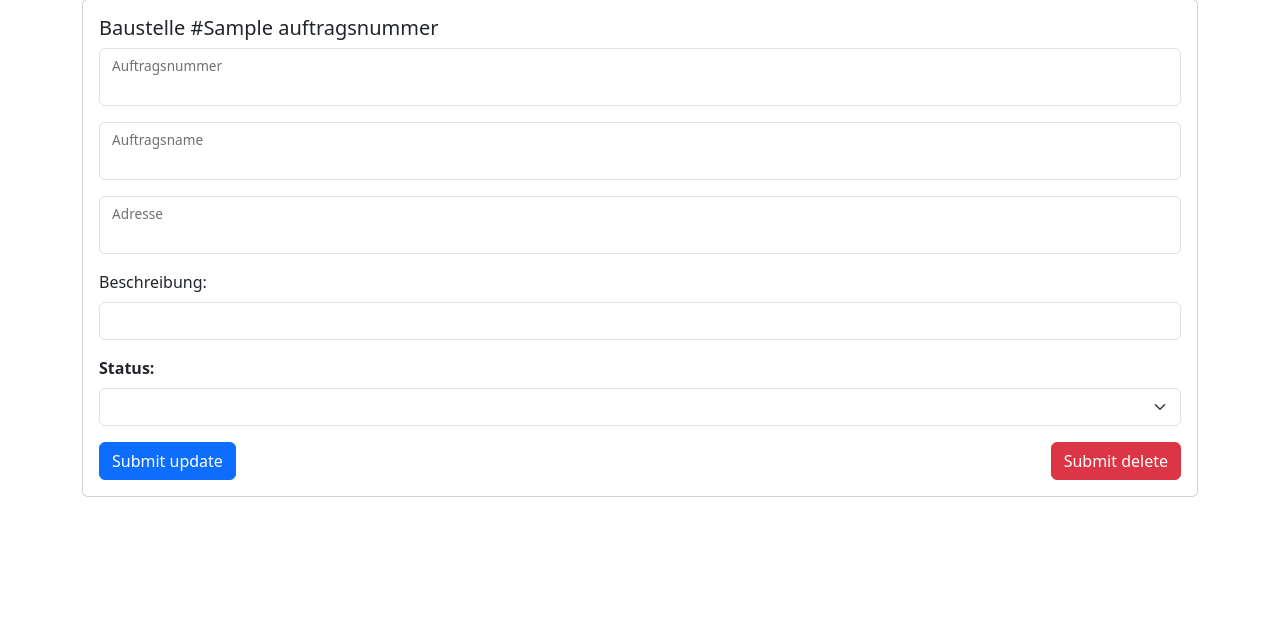
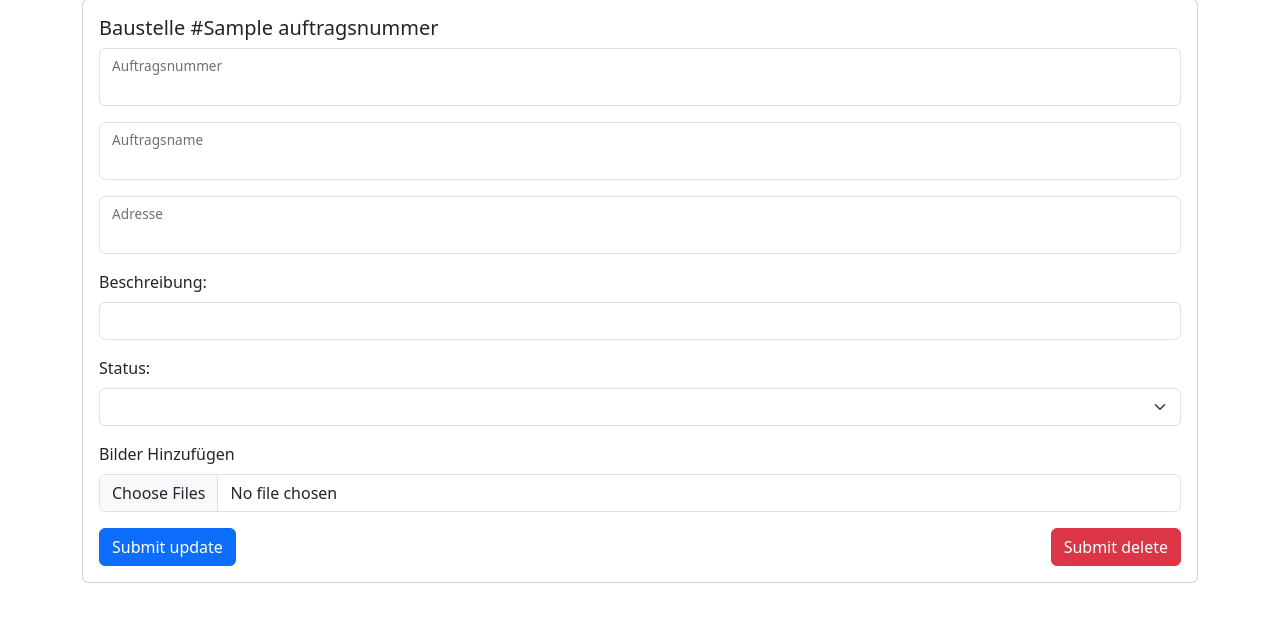
Before and after one commit to JonahderTyp/gruenzeit, a Python web app: template gruenzeit/site/templates/baustelle/baustelleedit.html in a window 1280 px wide. Shown: the part 73-695 px from the top of the page. Run offline with Jinja, Linux system fonts and the light colour scheme; the template is opened without the code that fills it: most values are stand-ins (such as "Sample title", 1, 10 or a date in 2020); form fields are guessed from the names that the template uses.

Commit message:
implemented image adding

```diff
--- a/gruenzeit/site/templates/baustelle/baustelleedit.html
+++ b/gruenzeit/site/templates/baustelle/baustelleedit.html
@@ -6,7 +6,7 @@
         <h5 class="card-title">Baustelle #{{ baustelle.auftragsnummer }}</h5>
 
         <!-- Edit form -->
-        <form method="POST" action="{{ url_for('.edit', id=baustelle.id) }}">
+        <form method="POST" action="{{ url_for('.edit', id=baustelle.id) }}" enctype="multipart/form-data">
             {{ form.hidden_tag() }}
             <!-- Nummer -->
             <div class="form-floating mb-3">
@@ -35,8 +35,14 @@
 
             <!-- Status -->
             <div class="mb-3">
-                <label for="status" class="form-label"><strong>Status:</strong></label>
+                <label for="status" class="form-label">Status:</label>
                 {{ form.status(class="form-select") }}
+            </div>
+
+            <!-- Images -->
+            <div class="mb-3">
+                <label for="formFileMultiple" class="form-label">Bilder Hinzufügen</label>
+                <input class="form-control" type="file" id="formFileMultiple" name="file" accept="image/*" multiple>
             </div>
 
             <!-- Form buttons -->
```
Also changed, not shown: gruenzeit/site/baustelle.py (+7 -0 lines).
